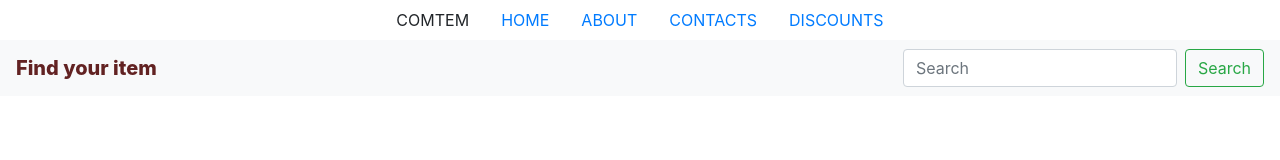
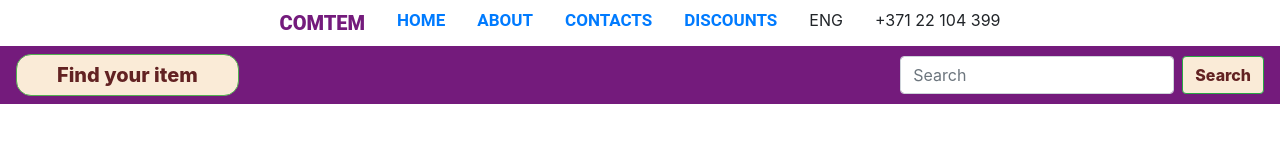
Before and after one commit to daniilsonufrijuks/COMTEM-WEB, a plain HTML site: page src/html/home/about.html in a window 1280 px wide. Drawn offline with Linux system fonts and the light colour scheme.

Commit message:
new files, new html

```diff
--- a/src/html/home/about.html
+++ b/src/html/home/about.html
@@ -16,28 +16,34 @@
 </head>
 <body>
     <ul class="nav justify-content-center top">
-        <li class="nav-item">
+        <li class="nav-item fonthead">
             <a class="nav-link">COMTEM</a>
         </li>
-        <li class="nav-item">
+        <li class="nav-item links">
           <a class="nav-link" href="../home/index.html">HOME</a>
         </li>
-        <li class="nav-item">
+        <li class="nav-item links">
           <a class="nav-link active" href="../home/about.html">ABOUT</a>
         </li>
-        <li class="nav-item">
+        <li class="nav-item links">
           <a class="nav-link" href="../home/contacts.html">CONTACTS</a>
         </li>
-        <li class="nav-item">
+        <li class="nav-item links">
           <a class="nav-link" href="../home/discounts.html">DISCOUNTS</a>
+        </li>
+        <li class="nav-item lang">
+            <a class="nav-link">ENG</a>
+        </li>
+        <li class="nav-item number">
+            <a class="nav-link">+371 22 104 399</a>
         </li>
     </ul>
 
-    <nav class="navbar navbar-light bg-light navbar">
-      <a class="navbar-brand">Find your item</a>
+    <nav class="navbar navbar-light navbar">
+      <a class="navbar-brand navtxt">Find your item</a>
       <form class="form-inline">
         <input class="form-control mr-sm-2" type="search" placeholder="Search" aria-label="Search">
-        <button class="btn btn-outline-success my-2 my-sm-0" type="submit">Search</button>
+        <button class="btn btn-outline-success my-2 my-sm-0 btnnav" type="submit">Search</button>
       </form>
     </nav>
 
```
Also changed, not shown: src/html/home/componenets.html (+14 -8 lines), src/html/home/contacts.html (+14 -8 lines), src/html/home/discounts.html (+14 -8 lines), src/html/home/laptops.html (+14 -8 lines), src/html/home/pcs.html (+14 -8 lines).
